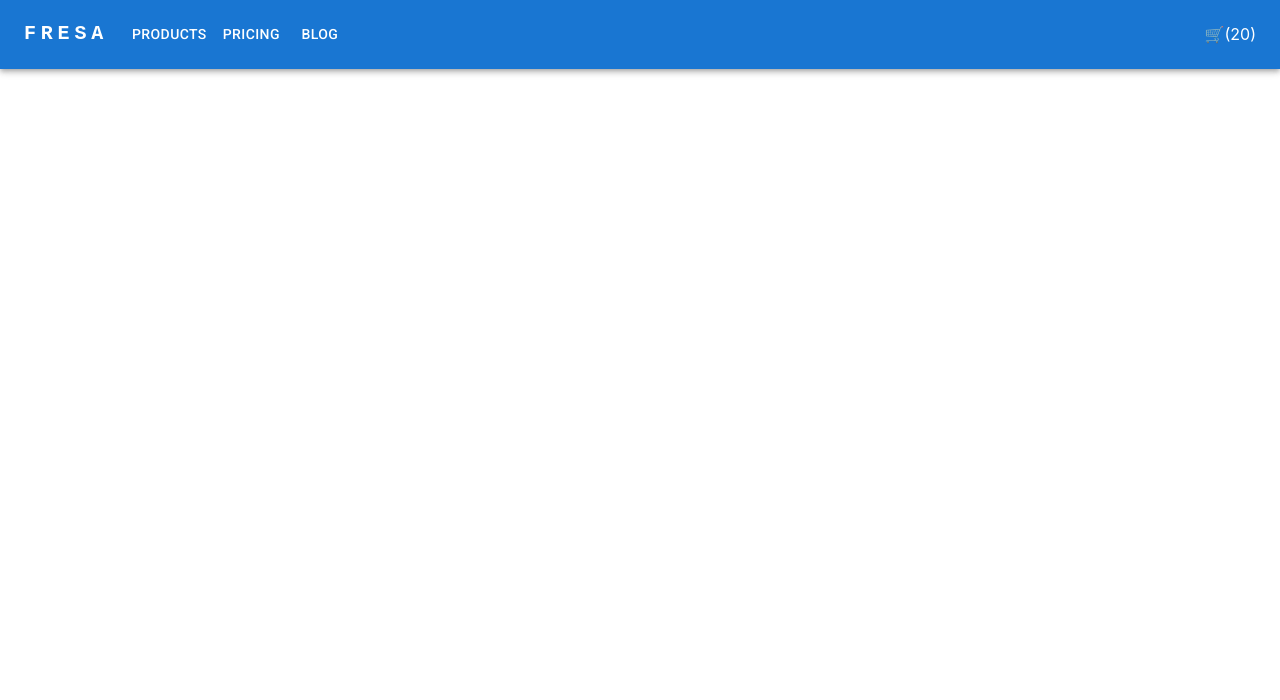
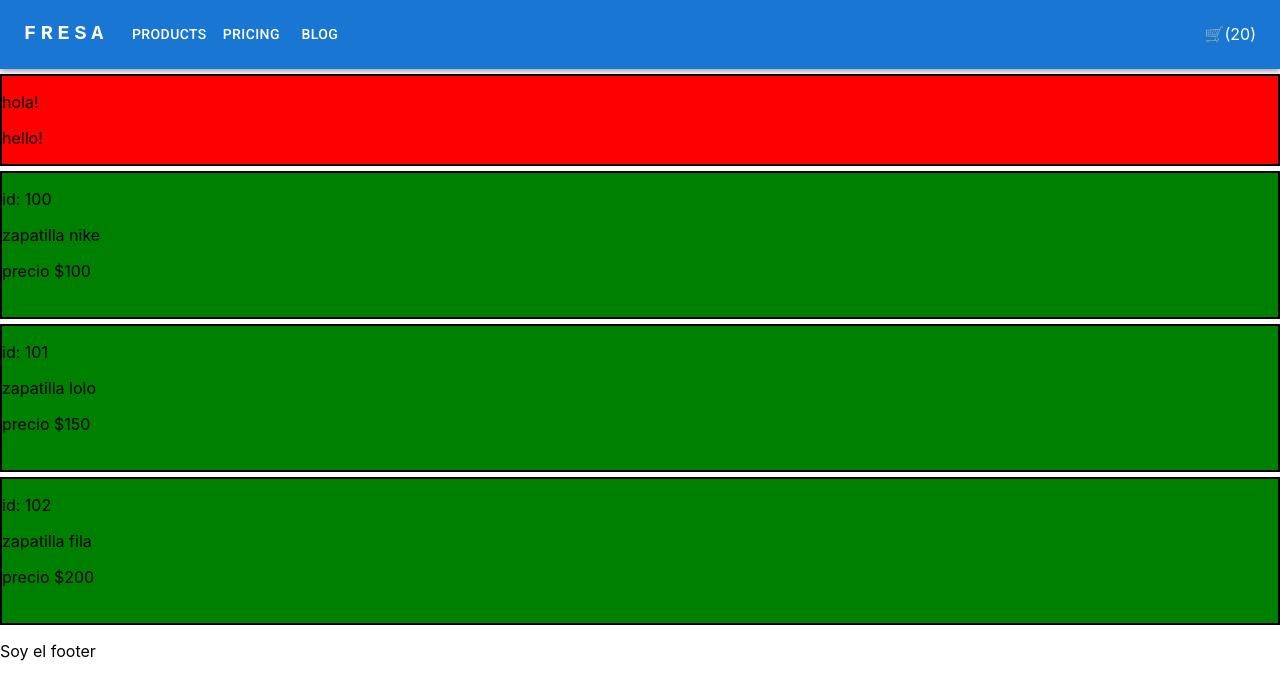
Before and after one commit to MarciaDiaz/Ecomerce.Diaz, a React (Create React App) app: page / in a window 1280 px wide. Shown: the top 700 px of the page. Built offline with nearby package versions, Linux system fonts and the light colour scheme.

Commit message:
props y greeting, en componentes

```diff
--- a/src/App.js
+++ b/src/App.js
@@ -1,15 +1,43 @@
 import React from "react";
 import NavBar from "./Components/NavBar";
+import Footer from "./Components/Footer"
+import Producto from "./Components/producto";
+import ItemListContainer from "./Components/ItemListContainer";
+
+
+
 
 export default function App() {
 
+
+const saludo = 'hola!'
+
+
+  let producto1 = { id: 100, name: "zapatilla nike", price: 100};
+  let producto2 = { id: 101, name: "zapatilla lolo", price: 150};
+  let producto3 = { id: 102, name: "zapatilla fila", price: 200};
+
+
   return (
 
-<>
+<div>
+
 <NavBar />
 
-</>
+<ItemListContainer saludo={saludo} greeting = 'hello!'/>
 
+<Producto item={producto1}/>
+<Producto item={producto2}/>
+<Producto item={producto3}/>
+
+
+
+<Footer/>
+
+
+
+
+</div>
 
 
   )
--- a/src/Components/Icon.jsx
+++ b/src/Components/CardWidget.jsx
@@ -1,6 +1,6 @@
 import React from "react";
 
-export default function Icon ({cant}){
+export default function CardWidget({cant}){
 
     return (
 
--- /dev/null
+++ b/src/Components/Footer.jsx
@@ -0,0 +1,8 @@
+import React from "react";
+
+
+
+export default function footer (){
+
+    return <p>Soy el footer</p>;
+}
--- /dev/null
+++ b/src/Components/ItemListContainer.jsx
@@ -0,0 +1,16 @@
+import React from 'react'
+
+const ItemListContainer = (props) => {
+
+    const{saludo, greeting} = props
+  return (
+
+      <div style={{backgroundColor: "red", marginTop: "5px", border: "solid 2px black"}}>
+    <p>{saludo}</p>
+    <p>{greeting}</p>
+
+    </div>
+  )
+}
+
+export default ItemListContainer
--- a/src/Components/NavBar.jsx
+++ b/src/Components/NavBar.jsx
@@ -12,7 +12,8 @@ import Button from '@mui/material/Button';
 import Tooltip from '@mui/material/Tooltip';
 import MenuItem from '@mui/material/MenuItem';
 import AdbIcon from '@mui/icons-material/Adb';
-import Icon from './Icon';
+
+import CardWidget from './CardWidget';
 
 const pages = ['Products', 'Pricing', 'Blog'];
 const settings = ['Profile', 'Account', 'Dashboard', 'Logout'];
@@ -127,7 +128,7 @@ export default function NavBar () {
           </Box>
 
           <Box sx={{ flexGrow: 0 }}>
-            <Icon cant={20}/>
+            <CardWidget cant={20}/>
           </Box>
         </Toolbar>
       </Container>
--- /dev/null
+++ b/src/Components/producto.jsx
@@ -0,0 +1,27 @@
+import React from "react";
+
+export default function Producto ({item}){
+    console.log(item)
+
+
+    return(
+
+
+<div style={{backgroundColor: "green", marginTop: "5px", border: "solid 2px black"}}>
+
+<p>id: {item.id}</p>
+<p>{item.name}</p>
+<p>precio ${item.price}</p>
+<br />
+
+</div>
+
+
+
+
+
+
+
+
+    );
+}
```
